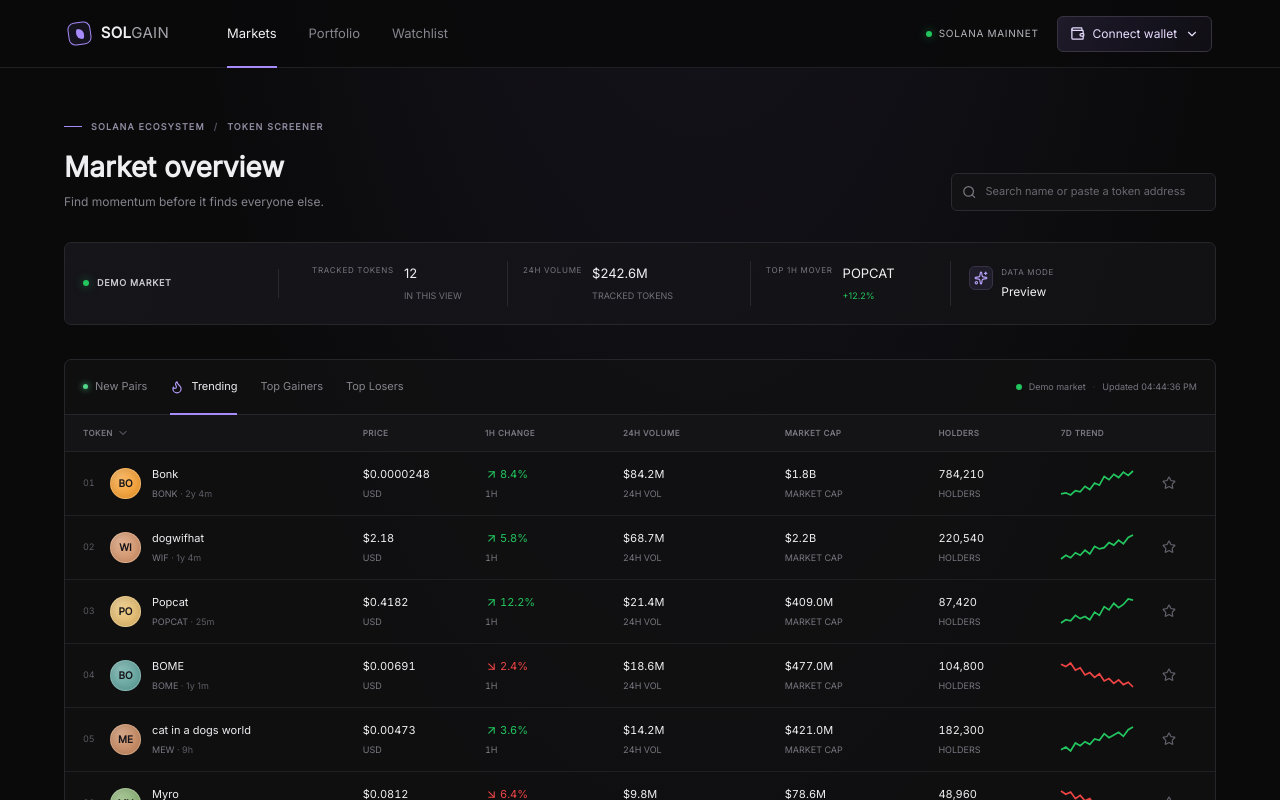
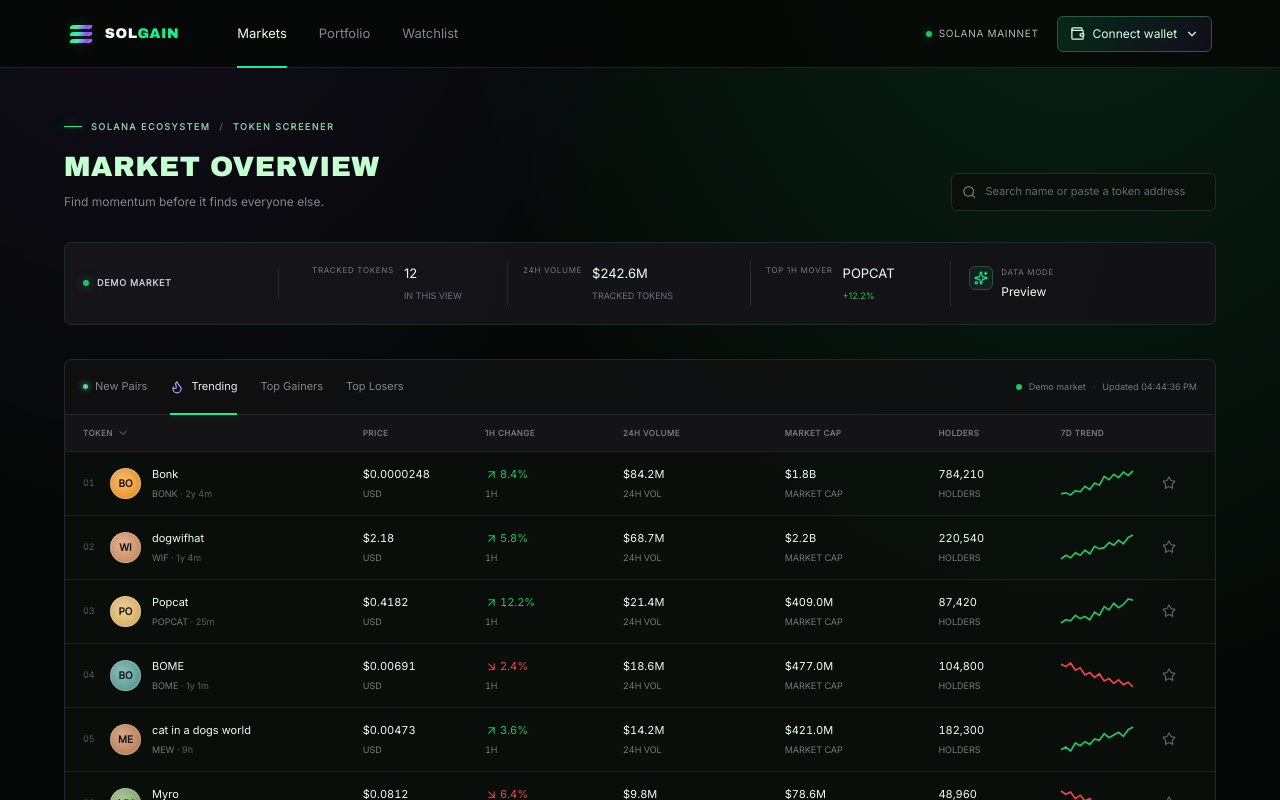
Before and after one commit to Kingsley2697/solGain, a Next.js app: page / in a window 1280 px wide. Shown: the top 800 px of the page. Built offline with nearby package versions, Linux system fonts and the light colour scheme; no server answers.

Commit message:
Refresh solGain with Solana-inspired visual style

```diff
--- a/app/globals.css
+++ b/app/globals.css
@@ -428,3 +428,93 @@ a { color: inherit; text-decoration: none; }
   .connect-state { min-height: calc(100vh - 125px); padding: 20px; }
   .connect-state h1 { font-size: 21px; }
 }
+
+/* solGain's visual language: dark Solana-inspired terminal, with an original mark. */
+:root {
+  --background: #050806;
+  --foreground: #ecfff0;
+  --surface: #0a100c;
+  --surface-raised: #0e1611;
+  --border: #1c3023;
+  --muted: #78907f;
+  --accent: #14f195;
+  --accent-violet: #9945ff;
+  --heading: #c4ffd2;
+}
+
+body { background: var(--background); }
+.terminal-shell, .token-page, .portfolio-page, .watchlist-page {
+  background:
+    radial-gradient(ellipse at 84% -22%, rgba(20, 241, 149, .14), transparent 43%),
+    radial-gradient(ellipse at 12% -15%, rgba(153, 69, 255, .10), transparent 34%),
+    var(--background);
+}
+.topbar, .token-topbar, .portfolio-topbar, .watchlist-topbar {
+  border-color: #17271d;
+  background: rgba(5, 8, 6, .9);
+}
+.brand { gap: 11px; }
+.brand > span:last-child {
+  color: #f1fff4;
+  font-family: "Arial Rounded MT Bold", "Arial Black", var(--font-geist-sans), sans-serif;
+  font-size: 14px;
+  font-weight: 900;
+  letter-spacing: .04em;
+}
+.brand > span:last-child > span { color: #14f195; font-weight: 900; }
+.brand-mark {
+  width: 26px;
+  height: 20px;
+  display: block;
+  position: relative;
+  border: 0;
+  border-radius: 0;
+  transform: none;
+  background: none;
+}
+.brand-mark::before, .brand-mark::after, .brand-mark i {
+  content: "";
+  position: absolute;
+  left: 2px;
+  width: 22px;
+  height: 4px;
+  display: block;
+  border-radius: 999px;
+  background: linear-gradient(100deg, #14f195 0%, #53e9be 34%, #9945ff 76%, #d861ff 100%);
+  box-shadow: 0 0 11px rgba(20, 241, 149, .24);
+  transform: skewX(-24deg);
+}
+.brand-mark::before { top: 1px; }
+.brand-mark i { top: 8px; }
+.brand-mark::after { top: 15px; }
+.primary-nav a.active::after, .tab-list button.selected::after { background: #14f195; }
+.primary-nav a.active { color: #e9ffef; }
+.wallet-button, .install-app-button {
+  border-color: #285c3b;
+  color: #d7ffe3;
+  background: linear-gradient(120deg, rgba(20, 241, 149, .13), rgba(153, 69, 255, .08));
+}
+.wallet-button:hover, .install-app-button:hover { border-color: #14f195; background: rgba(20, 241, 149, .14); }
+.eyebrow { color: #8ac69a; font-weight: 800; letter-spacing: 1.5px; }
+.eyebrow i { background: #14f195; box-shadow: 0 0 12px rgba(20, 241, 149, .7); }
+.market-heading h1, .portfolio-heading h1, .watchlist-heading h1, .connect-state h1, .offline-card h1 {
+  color: var(--heading);
+  font-family: "Arial Rounded MT Bold", "Arial Black", var(--font-geist-sans), sans-serif;
+  font-weight: 900;
+  letter-spacing: .015em;
+}
+.market-heading h1 { text-transform: uppercase; }
+.search-box, .filter-button, .token-table, .market-strip, .token-hero, .chart-panel, .holders-panel, .trade-panel, .safety-panel, .ai-panel, .portfolio-stats, .portfolio-assets, .watchlist-panel {
+  border-color: #1b3022;
+  background-color: rgba(9, 15, 11, .9);
+}
+.search-box:focus-within { border-color: #14f195; box-shadow: 0 0 0 2px rgba(20, 241, 149, .1); }
+.market-signal > span, .connect-icon, .watchlist-empty > span {
+  color: #14f195;
+  border-color: #24543a;
+  background: rgba(20, 241, 149, .08);
+}
+.filter-button i, .table-footer button, .watchlist-open, .ai-panel .panel-title strong svg { color: #56e5b5; }
+.connect-cta, .offline-card a { border-color: #14f195; color: #031109; background: #14f195; font-weight: 800; }
+.connect-cta:hover, .offline-card a:hover { background: #75ffc2; }
+.loading-mark { border-top-color: #14f195; }
```
